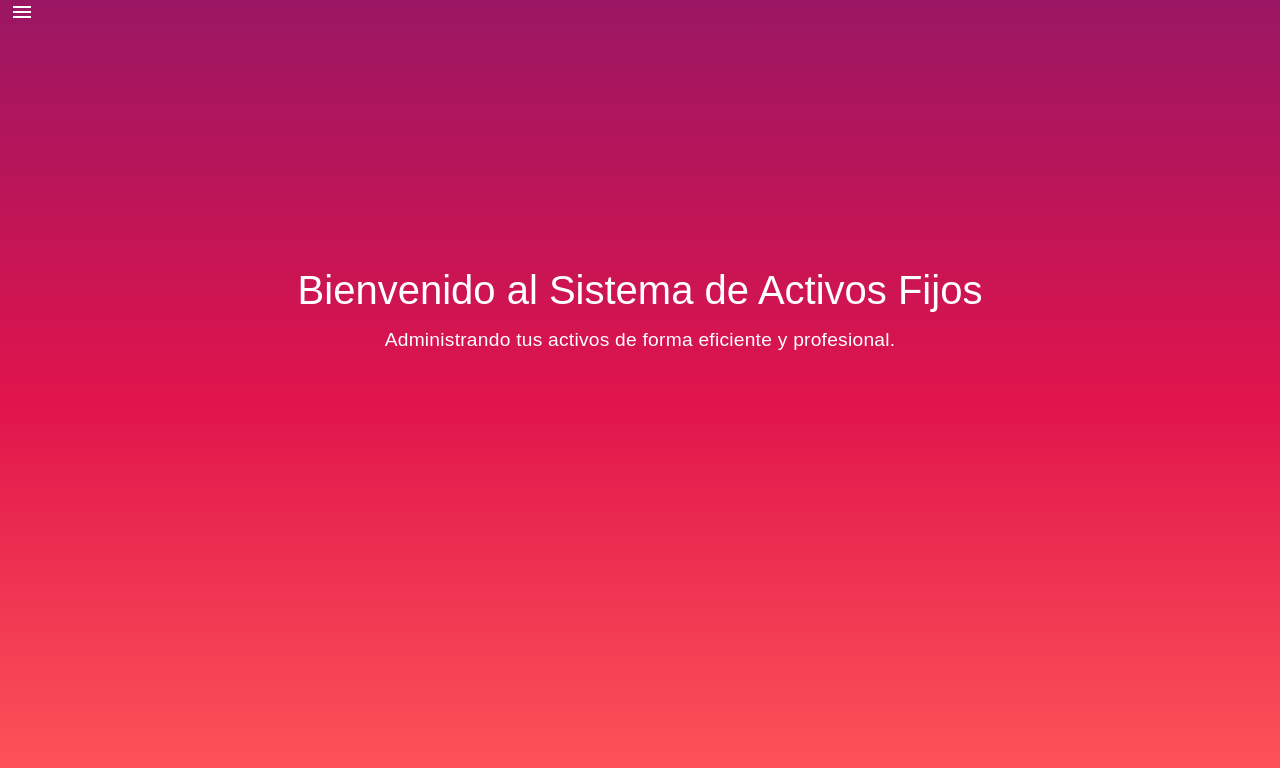
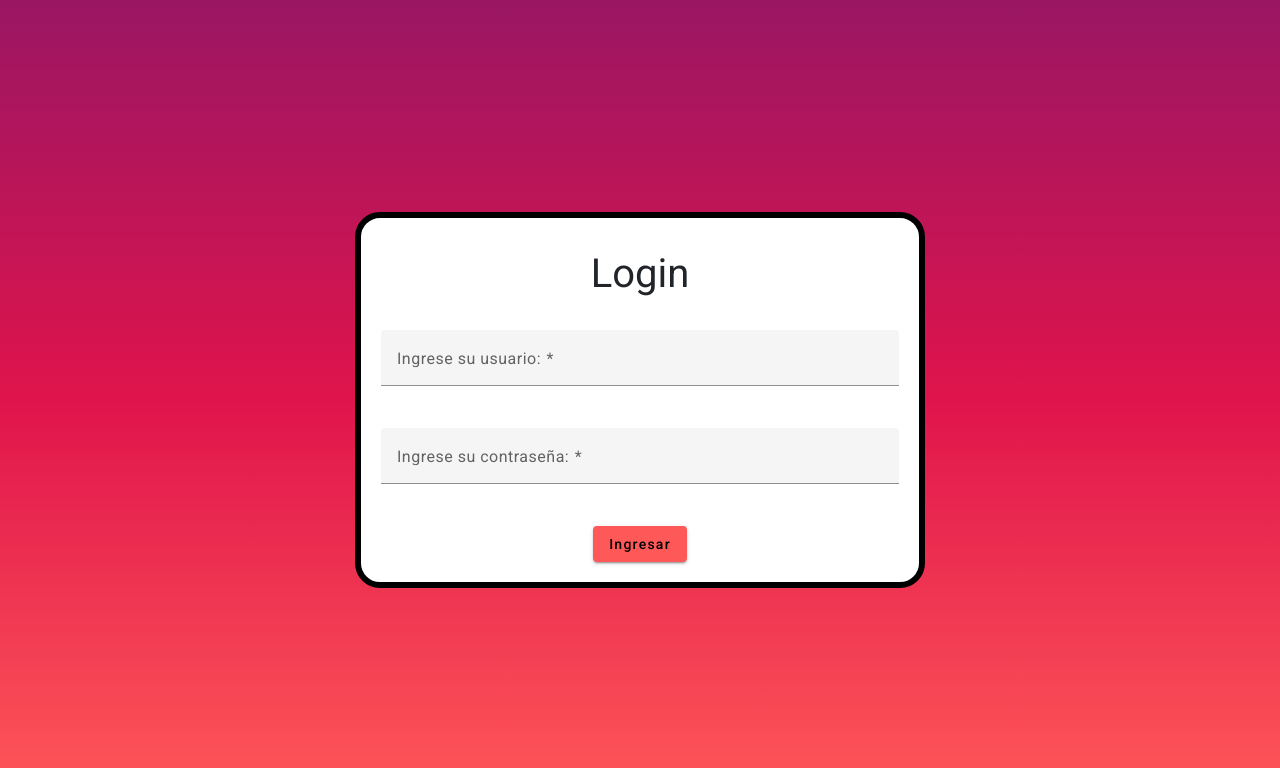
Before and after one commit to nini1304/FrontendSAF, an Angular app: page / in a window 1280 px wide. Shown: the top 768 px of the page. Built offline with nearby package versions, Linux system fonts and the light colour scheme.

Commit message:
Login listo para conexion con back y respectiva configuracion

```diff
--- a/src/app/app-routing.module.ts
+++ b/src/app/app-routing.module.ts
@@ -5,13 +5,15 @@ import { MainComponent } from './components/main/main.component';
 import { ActivoListComponent } from './components/movimientos-en-activos/activo-list.component';
 import {ListaActivosComponent} from "./components/lista-activos/lista-activos.component";
 import {ActualizacionActivosComponent} from "./components/actualizacion-activos/actualizacion-activos.component";
+import {LoginComponent} from "./components/login/login.component";
 
 const routes: Routes = [
   { path: 'registro-activo', component: RegistroProductoComponent },
   { path: 'actualizar-activo/:id', component: ActualizacionActivosComponent },
   { path: 'lista-activos', component: ListaActivosComponent },
   { path: 'movimientos-en-activos', component: ActivoListComponent },
-  { path: '', component: MainComponent}
+  { path: 'menu', component: MainComponent},
+  { path: '', component: LoginComponent}
 ];
 
 @NgModule({
--- a/src/app/app.module.ts
+++ b/src/app/app.module.ts
@@ -29,6 +29,7 @@ import {CommonModule} from "@angular/common";
 import {MatPaginatorModule} from "@angular/material/paginator";
 import { MasInformacionComponent } from './components/mas-informacion/mas-informacion.component';
 import { DetallesComponent } from './components/detalles/detalles.component';
+import { LoginComponent } from './components/login/login.component';
 
 
 
@@ -41,7 +42,8 @@ import { DetallesComponent } from './components/detalles/detalles.component';
     ListaActivosComponent,
     ActualizacionActivosComponent,
     MasInformacionComponent,
-    DetallesComponent
+    DetallesComponent,
+    LoginComponent
   ],
     imports: [
         BrowserModule,
--- a/src/app/components/lista-activos/lista-activos.component.html
+++ b/src/app/components/lista-activos/lista-activos.component.html
@@ -2,13 +2,8 @@
 <div>
   <mat-drawer-container class="example-container" autosize>
     <mat-drawer #drawer class="example-sidenav" mode="side">
-      <!--      <p>Auto-resizing sidenav</p>-->
-      <!--      <p *ngIf="showFiller">Lorem, ipsum dolor sit amet consectetur.</p>-->
-      <!--      <button (click)="showFiller = !showFiller" mat-raised-button>-->
-      <!--        Toggle extra text-->
-      <!--      </button>-->
       <div class="menu">
-        <mat-icon [routerLink]="['']" class="menuitem">home</mat-icon>Inicio
+        <mat-icon [routerLink]="['menu']" class="menuitem">home</mat-icon>Inicio
       </div>
       <br>
       <div class="menu">
@@ -21,6 +16,10 @@
       <br>
       <div class="menu">
         <mat-icon [routerLink]="['/movimientos-en-activos']" class="menuitem">timeline</mat-icon>Movimientos en Activos Fijos
+      </div>
+      <br>
+      <div class="menu">
+        <mat-icon (click)="borrarls()" [routerLink]="['']" class="menuitem">exit_to_app</mat-icon>Cerrar Sesión
       </div>
     </mat-drawer>
 
--- a/src/app/components/lista-activos/lista-activos.component.ts
+++ b/src/app/components/lista-activos/lista-activos.component.ts
@@ -38,6 +38,14 @@ export class ListaActivosComponent {
     // Assign the data to the data source for the table to render
     this.dataSource = new MatTableDataSource(this.activoslistaDto);
 
+  }
+  borrarls(){
+    localStorage.clear();
+    if (localStorage.length === 0) {
+      console.log("LocalStorage ha sido limpiado correctamente.");
+    } else {
+      console.log("No se pudo limpiar el LocalStorage.");
+    }
   }
   openDialog(descripcion: string, marca: string, calle: string, avenida: string, bloque:string, ciudad: string,personal:string, estado:string, condicion:string) : void {
     const dialogRef = this.dialog.open(MasInformacionComponent, {
--- /dev/null
+++ b/src/app/components/login/login.component.css
@@ -0,0 +1,36 @@
+
+body {
+  display: flex;
+  justify-content: center;
+  align-items: center;
+  height: 100vh;
+  margin: 0;
+  background: linear-gradient(to bottom, #9A1663, #E0144C, #FF5858);
+}
+
+.contenedor {
+  text-align: center;
+  background-color: white;
+  border-radius: 25px;
+  border-color: black;
+  border-width: 6px;
+  border-style: solid;
+}
+
+.formulario {
+  margin-top: 20px;
+  margin-bottom: 20px;
+  margin-right: 20px;
+  margin-left: 20px;
+}
+
+mat-form-field {
+  width: 100%;
+  margin-bottom: 20px;
+}
+
+h1 {
+  font-size: 40px;
+  margin-top: 40px;
+  margin-bottom: 40px;
+}
--- /dev/null
+++ b/src/app/components/login/login.component.html
@@ -0,0 +1,19 @@
+<body>
+<div class="contenedor">
+  <h1>Login</h1>
+  <form [formGroup]="loginForm" class="formulario">
+    <mat-form-field>
+      <mat-label>Ingrese su usuario: </mat-label>
+      <input matInput formControlName="usuario" required>
+      <mat-error *ngIf="loginForm.get('usuario')?.invalid">Debes ingresar un usuario valido</mat-error>
+    </mat-form-field>
+
+    <mat-form-field>
+      <mat-label>Ingrese su contraseña: </mat-label>
+      <input matInput formControlName="contraseña" required>
+      <mat-error *ngIf="loginForm.get('contraseña')?.invalid">Debes ingresar una contraseña valida</mat-error>
+    </mat-form-field>
+    <button (click)="ingresar()" style="background-color: #FF5858; border-color: black;" mat-raised-button >Ingresar</button>
+  </form>
+</div>
+</body>
--- /dev/null
+++ b/src/app/components/login/login.component.ts
@@ -0,0 +1,27 @@
+import { Component } from '@angular/core';
+import {FormBuilder, FormControl, FormGroup, Validators} from "@angular/forms";
+
+@Component({
+  selector: 'app-login',
+  templateUrl: './login.component.html',
+  styleUrls: ['./login.component.css']
+})
+export class LoginComponent {
+  loginForm: FormGroup;
+  // usuario = new FormControl('', [Validators.required]);
+
+  constructor(private formBuilder: FormBuilder,
+              private fb: FormBuilder) {
+    this.loginForm = this.fb.group({
+      usuario: new FormControl('', [Validators.required]),
+      contraseña: new FormControl('', [Validators.required]),
+    });
+
+  }
+  ingresar() {
+    window.location.href = '/menu';
+
+  }
+
+
+}
--- a/src/app/components/main/main.component.html
+++ b/src/app/components/main/main.component.html
@@ -3,7 +3,7 @@
   <mat-drawer-container class="example-container" autosize>
     <mat-drawer #drawer class="example-sidenav" mode="side">
       <div class="menu">
-        <mat-icon [routerLink]="['']" class="menuitem">home</mat-icon>Inicio
+        <mat-icon [routerLink]="['menu']" class="menuitem">home</mat-icon>Inicio
       </div>
       <br>
       <div class="menu">
@@ -16,6 +16,10 @@
       <br>
       <div class="menu">
         <mat-icon [routerLink]="['/movimientos-en-activos']" class="menuitem">timeline</mat-icon>Movimientos en Activos Fijos
+      </div>
+      <br>
+      <div class="menu">
+        <mat-icon (click)="borrarls()" [routerLink]="['']" class="menuitem">exit_to_app</mat-icon>Cerrar Sesión
       </div>
     </mat-drawer>
 
--- a/src/app/components/main/main.component.ts
+++ b/src/app/components/main/main.component.ts
@@ -7,5 +7,13 @@ import { Component } from '@angular/core';
 })
 export class MainComponent {
   showFiller = false;
+  borrarls(){
+    localStorage.clear();
+    if (localStorage.length === 0) {
+      console.log("LocalStorage ha sido limpiado correctamente.");
+    } else {
+      console.log("No se pudo limpiar el LocalStorage.");
+    }
+  }
 
 }
--- a/src/app/components/registro-producto/registro-producto.component.html
+++ b/src/app/components/registro-producto/registro-producto.component.html
@@ -2,7 +2,7 @@
 <mat-drawer-container class="example-container" autosize>
   <mat-drawer #drawer class="example-sidenav" mode="side">
     <div class="menu">
-      <mat-icon [routerLink]="['']" class="menuitem">home</mat-icon>Inicio
+      <mat-icon [routerLink]="['menu']" class="menuitem">home</mat-icon>Inicio
     </div>
     <br>
     <div class="menu">
@@ -15,6 +15,10 @@
     <br>
     <div class="menu">
       <mat-icon [routerLink]="['/movimientos-en-activos']" class="menuitem">timeline</mat-icon>Movimientos en Activos Fijos
+    </div>
+    <br>
+    <div class="menu">
+      <mat-icon (click)="borrarls()" [routerLink]="['']" class="menuitem">exit_to_app</mat-icon>Cerrar Sesión
     </div>
   </mat-drawer>
 
--- a/src/app/components/registro-producto/registro-producto.component.ts
+++ b/src/app/components/registro-producto/registro-producto.component.ts
@@ -213,6 +213,15 @@ export class RegistroProductoComponent{
 
     return this.options7.filter(option => option.toLowerCase().includes(filterValue));
   }
+
+  borrarls(){
+    localStorage.clear();
+    if (localStorage.length === 0) {
+      console.log("LocalStorage ha sido limpiado correctamente.");
+    } else {
+      console.log("No se pudo limpiar el LocalStorage.");
+    }
+  }
   guardarDatos() {
     console.log('guardar datos')
     const nombre = this.nuevoactivoForm.get('nombre')?.value;
--- /dev/null
+++ b/src/app/dto/login.dto.ts
@@ -0,0 +1,6 @@
+export interface LoginDto {
+  nombre: string;
+  idRol: number;
+  nombreEmpresa: string;
+  logo: string;
+}
```
Also changed, not shown: 1 other file (tests, documents, lock files or other folders).
